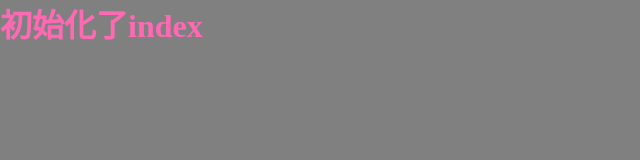
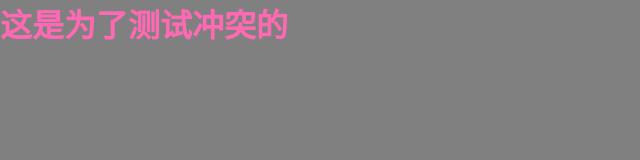
Before and after one commit to TDAwn1/project_11, a plain HTML site: page index.html in a window 1280 px wide. Shown: the whole page, without its empty margins (0-640 px from the left). Drawn offline with Linux system fonts and the light colour scheme.

Commit message:
这是测试冲突的

```diff
--- a/index.html
+++ b/index.html
@@ -10,7 +10,7 @@
 </head>
 
 <body>
-    <h1>初始化了index</h1>
+    <h1>这是为了测试冲突的</h1>
 </body>
 
 </html>
```
